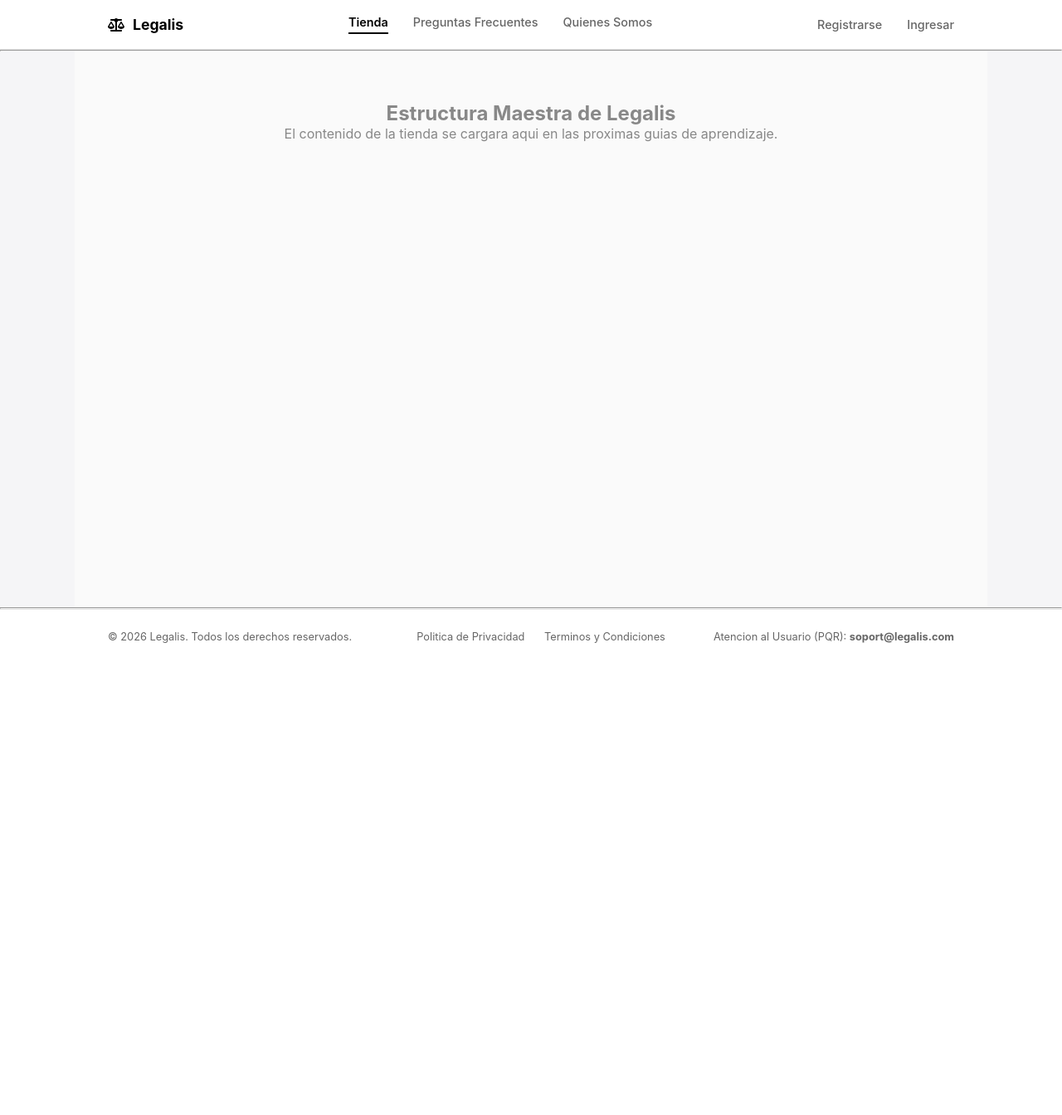
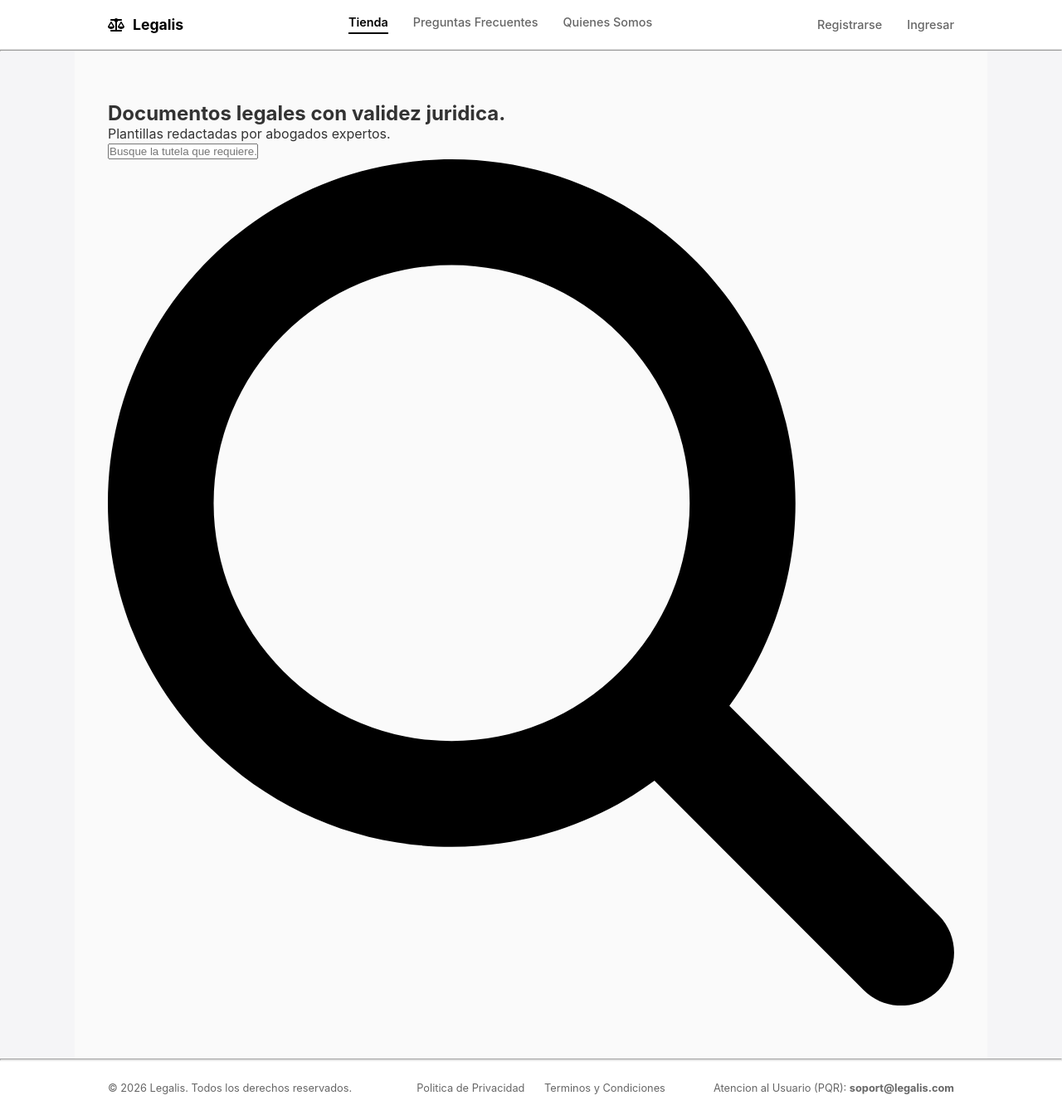
Before and after one commit to benavideskate07-cell/Plataforma_Legal, a Flask app: page / in a window 1280 px wide. Shown: the whole page at 83% size. Before the commit the page ends 775 px from the top, so only its background shows below. Run offline with Flask 3, Linux system fonts and the light colour scheme.

Commit message:
Conexion de index.html mediante herencia y estrutura de busqueda

```diff
--- a/app.py
+++ b/app.py
@@ -4,20 +4,34 @@
 # Descripcion: Punto de entrada de la aplicacion Flask.
 # =====================================================
 
-from flask import Flask,render_template
+# Importa la clase Flask para crear la aplicacion web y la funcion render_template paa cargar y rendirizar plantillas HTML con Jinja2.
+# Permite inicializar la app y mostrar vistas HTML dinamicas dentro de las rutas del proyecto
+from flask import Flask,render_template # type: ignore
 
-#Inicializacion de la aplicacion
+# Crea la instancia principal de la aplicacion Flask, usando el nombre del modulo para ubicar recursos y plantillas correctamente.
+#Inicializa el servidor web y configura el contexto de la palicacion para menejar rutas, vistas y archivos estaticos
 app = Flask(__name__)
 
-@app.route("/") # Define una ruta web en Flask y la asocia a una funcion que atendera las peticiones a esa URL.
+# Define la ruta principal del sitio ("/") y la asocia a una funcion que atendera las solicitudes HTTP de inicio
+# Indica que cuando un usuario accede a la URL raiz del proyecto, FLask ejecuta la funcion decorada para generar la respuesta correspondiente
+@app.route("/")
 
+# Define la funcion controladora que gestiona la vista de inicio cuando se accede a la ruta principal del sitio
+# Actua como controlador: recibe la peticion del usuario desde la ruta / y retorna la respuesta que se mostrara en el navegador
 def inicio():
+
     """Ruta principal del sistema Legalis.
-    Temporalmente renderiza la plantilla base para auditar
-    menu y footer antes de integrar la tienda."""
+    Procesa y renderiza la plantilla index.html mediante Jinja2
+    Actua como pagina de inico (home) del sitio web Legalis y es la primera vista del usuario"""
 
-    return render_template("base.html")
+    # Renderiza la plantilla index.html y la envia como respuesta al navegador para mostrar la pagina de inicio del sitio
+    # Carga el archivo HTML desde la carpeta templates, procesa sus bloques dinamicos con Jinja2 y devuelve la vista al cliente
+    return render_template("index.html")
 
+# Verifica si el archivo se esta ejecutando directamente (no importado como modulo) para iniciar la aplicacion
+#Garantiza que el servidor Flask se ejecute unicamente cuando este archivo sea el programa principal, evitando que se inicie automaticamente si es importado desde otro modulo
 if __name__ == "__main__":
-# Arranque del servidor en modo desarrollo
+
+# Inicia el servidor de desarrollo de Flask en modo depuracion para mostrar errores detallados y recargar automaticamente los cambios
+# Ejecuta la aplicacion de desarrollo de Flask en modo depuracion para mostrar errores en tiempo real y actualizar sin reiniciar manualmente el servidor
     app.run(debug=True)
--- a/templates/base.html
+++ b/templates/base.html
@@ -163,17 +163,6 @@
             <!-- Bloque dinamico de Jinja2 para inyeccion de contenido. Las plantillas hijas que extienden de este archivo remlazan este bloque con su propio contenido, permitiendo reutilizar la estructura base del sistema Legalis. -->
             {% block contenido %}
 
-                <!--Bloque de contenido provisional dentro del bloque dinamico principal. Funcionna como placeholder mientras se implementa la logica  real de la tienda.
-                    - text-align: center: central el contenido
-                    - color: #888: aplica un tono gris para indicar que es informativo
-                    Incluye un titulo (h2) y un parrafo descriptivo de orientacion
-                -->
-                <div style="text-align: center; color: #888;">
-
-                    <h2>Estructura Maestra de Legalis</h2>
-                    <p>El contenido de la tienda se cargara aqui en las proximas guias de aprendizaje.</p>
-
-                </div>
 
             <!-- Cierre del bloque dinamico Jinja2 denominado "contenido". Marca el final de ña seccion que sera reemplazada por las plantillas hijas que entienden la estructura base del sistema Legalis. -->
             {% endblock %}
--- a/templates/index.html
+++ b/templates/index.html
@@ -1,2 +1,65 @@
-<!-- La etiqueta <h1> en HTML define el titulo principal y mas importante de una pagina web. -->
-<h1>Binevenido a la Tienda de Documnetos Legales</h1>
+
+<!-- Establece la herencia de plantillas en Jinja2, permitiendo que este archivo reutilice la estructura principal y solo redefina los bloques necesarios (por ejemplo, contenido, titulo o estilos adicionales) -->
+<!-- Indica que esta plantilla hereda la estructura de base.html, reutilizando su diseño general (menu, pie de pagina y bloques definidos) -->
+{% extends "base.html" %}
+
+<!-- Sobrescribe el bloque titulo_pestaña de base.html para restablecer el nombre especifico de esta pagina (por ejemplo: inicio - Legalis) -->
+<!-- Define el titulo que se mostrara en la pestaña del navegador, reemplazando el bloque correspondiente en la plantilla base -->
+{% block titulo_pestana %} Inicio {% endblock %}
+
+<!-- Define la seccion central que sera reemplazada o completada por la plantilla hija, permitiendo el contenido propio de la pagina sin alterar el menu, el pie de pagina ni la estructura general de base.html -->
+<!-- Inicia el bloque principal de contenido de la pagina, donde se inyecta la informacion especifica de esta vista dentro de la plantilla base -->
+{% block contenido %}
+
+    <!-- Crea un contenedor semantico que organiza el contenido inicial de la vista (titulo, texto, buscador, etc) facilitando el diseño con CSS y mejorando la accesibilidad y la estructura del documento -->
+    <!-- Define una seccion semantica llamada "bienvenida" para agrupar el contenido de introduccion de la pagina -->
+    <section class="bienvenidad">
+
+        <!-- Define el titulo principal de la seccion (nivel jerarqico H1), mejorando la estructura semantica del documento, el posicionamiento SEO y la accesibilidad para lectores de pantalla -->
+        <!-- Encabezado principal de la pagina que comunica la propuesta de valor del sitio -->
+        <h1>Documentos legales con validez juridica.</h1>
+
+        <!--Proporciona informacion complementaria al titulo, aportando contexto al usuario y fortaleciendo el mensaje institucional dentro de la estructura semantica de la seccion -->
+
+        <!-- Parrafo descriptivo que complementa el encabezado principal y refuerza la propuesta de valor del servicio -->
+        <p>Plantillas redactadas por abogados expertos.</p>
+
+    <!-- Finaliza el contenedor semantico definido previamente, delimitando correctamente el enlace del contenido y manteniendo una estructura HTML ordenada y accesible -->
+    <!-- Cierra la seccion "bienvenida", indicando el final del bloque semantico que agrupa el contenido introductorio -->
+    </section>
+
+    <!-- Define un bloque estructural que permite alinear, espaciar y diseñar el componente de busqueda dentro de la pagina,facilitando la maquetacion y la experiendia de usuario -->
+    <!-- Contenedor que agrupa los elementos del buscador (campo de entrada y botones) para su organizacion y estilo con CSS -->
+    <div class="contenedor-busqueda">
+
+        <!-- Crea un input de tipo texto estilizado con la clase input-busqueda, mostrando un texto guia (placeholder) que orienta al usuario sobre que debe ingresar, mejorando la usabilidad del buscador -->
+        <!-- Campo de entrada de texto donde el usuario escribe el termino o tipo de tutela que desea buscar -->
+        <input type="text" class="input-busqueda" placeholder="Busque la tutela que requiere.">
+
+        <!-- Inserta una imagen SVG como icono del buscador, utilizando url_for("static",...) para generar correctamente la ruta del recurso y el atributo alt para mejorar accesibilidad y SEO. -->
+        <!-- Muestra el icono de busqueda (Lupa) cargado desde la carpeta static mediante url-for, con texto alternativo para ccesibilidad -->
+        <img src="{{ url_for("static", filename="img/tienda/lupa.svg") }}" class="icono-lupa" alt="Buscar"
+
+    <!-- Finaliza el div que organiza visual y estructuralmente el buscador dentro de la pagina -->
+    <!-- Cierra el contenedor del componente de busqueda, delimitando el bloque que agrupa el input y el icono de lupa -->
+    </div>
+
+    <!--Define un contenedor semantico destinado a agrupar controles de filtrado (categorias, tipos de documento, etc), facilitando su diseño CSS y mejorando la experiencia de navegacion del usuario -->
+    <!-- Inicia la seccion de filtros, donde se ubican opciones para refinar la busqueda de documentos legales -->
+    <section class="seccion-filtros">
+
+    <!-- Finaliza el contenedor semantico seccion-filtross, delimitando correctamente el area destinada a los controles de filtrado dentro de la estructura de la pagina -->
+    <!-- Cierra la seccion de filtros, indicando el final del bloque que contiene las opciones de refinamiento de busqueda -->
+    </section>
+
+    <!--Agrupa los elementos que representan cada documento o tutela, permitiendo su organizacion, maquetacion y futura carga dinamica desde el backend o con JavaScript -->
+    <!-- Contenedor principal donde se mostrara el listado dinamico de tutelas o documentos legales disponibles -->
+    <div class="listado-tutelas">
+
+    <!-- Finaliza el div que agrupa los elementos del listado, manteniendo una estructura HTML organizada y preparada para renderizado dinamico -->
+    <!-- Cierra el contenedor del listado de tutelas, delimitando el bloque donde se muestran los documentos -->
+    </div>
+
+<!--Indica el cierre del bloque contenido, completando la herencia de la plantilla y devolviendo el control estructural a base.html -->
+<!-- Finaliza el bloque de contenido, cerrando la seccion que reemplaza el bloqye correspondiente en la plantilla base -->
+{% endblock %}
```
Also changed, not shown: static/img/tienda/lupa.svg (added), 6 other files.
